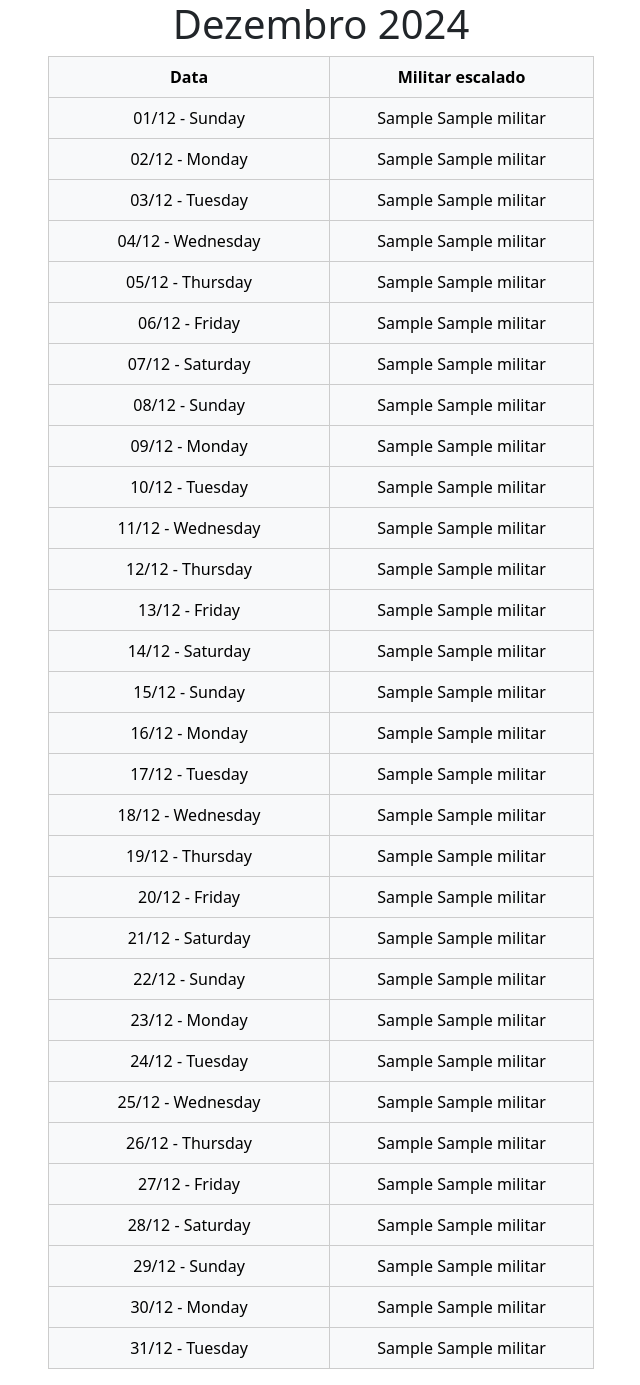
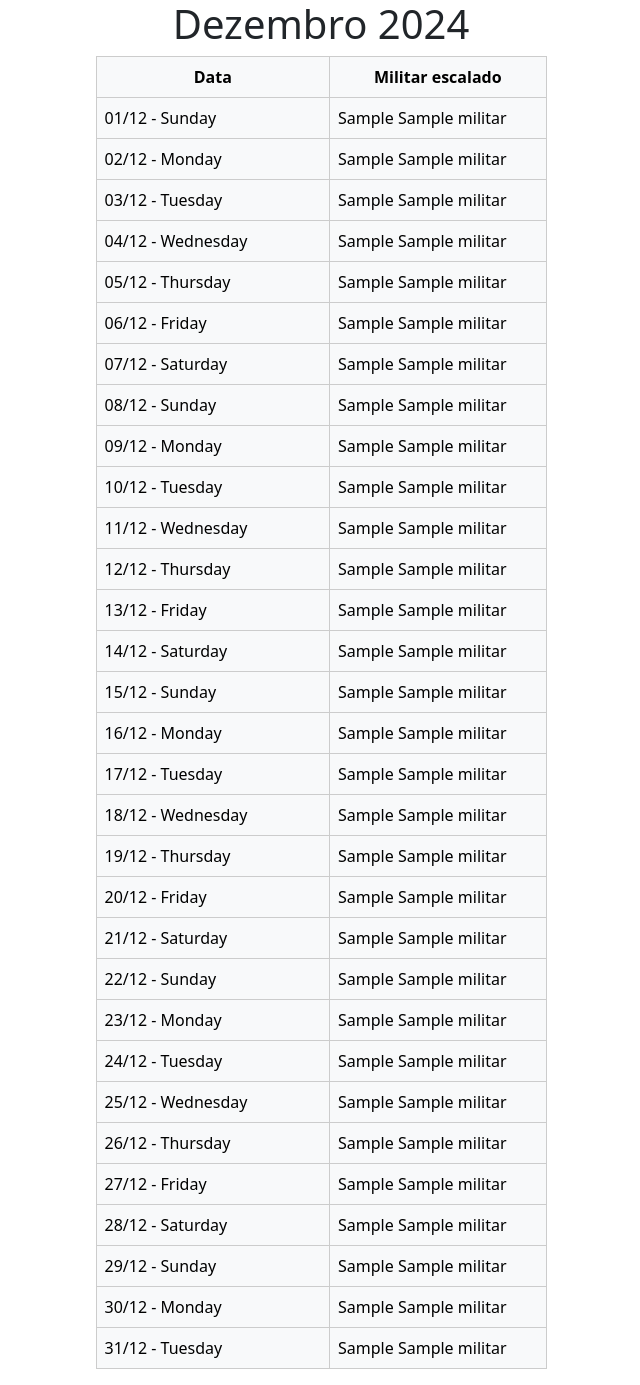
Before and after one commit to luiz-oberto/escala_de_servico, a Django app: page / in a window 1280 px wide. Shown: the whole page, without its empty margins (319-959 px from the left). Run offline with Django 5.2, Linux system fonts and the light colour scheme; tables that the repository leaves empty hold one stand-in row (values such as "Sample post"); parts of the project's set-up code (start-up, migrations or seed data) failed here and were passed over.

Commit message:
Name of the weekdays ajusted.

```diff
--- a/projeto_escala_servico/escala_servico/static/styles.css
+++ b/projeto_escala_servico/escala_servico/static/styles.css
@@ -4,8 +4,7 @@
 
 .dia-mes {
     border: 1px solid #ccc;
-    /* text-align: center; */
-    text-align: center;
+    text-align:left;
 }
 .row {
     text-align: center;
--- a/projeto_escala_servico/escala_servico/templates/escalas/escala_do_mes.html
+++ b/projeto_escala_servico/escala_servico/templates/escalas/escala_do_mes.html
@@ -14,7 +14,7 @@
     <div class="row align-items-center justify-content-center">
       <!-- Exibe o mês atual -->
       <h1>{{ mes_atual }} {{ ano_atual }}</h1>
-        <div class="col-6">
+        <div class="col-5">
           <!-- tabela com a respectiva escala do mês -->
         <table class="table table-light">
           <thead>
--- a/projeto_escala_servico/escala_servico/views.py
+++ b/projeto_escala_servico/escala_servico/views.py
@@ -50,6 +50,7 @@ def atualizar_escala():
         while i < quantidade_de_dias:
             data_escala = inicio_mes_atual + timedelta(days=i) # soma mais um dia
             pessoa_escalada = militares[i % len(militares)]
+            # if dias_da_semana[i] == 'domingo'
             Escala.objects.create(data=data_escala, pessoa=pessoa_escalada, dias_da_semana=dias_da_semana[i] ,  mes_referencia=inicio_mes_atual) #
             i+=1
 
@@ -67,5 +68,18 @@ def generate_weekday(ano_atual, mes_atual):
         (date(ano_atual, mes_atual, dia).strftime("%A"))  # Data e nome do dia
         for dia in range(1, dias_no_mes + 1)
     ]
+    # print(dias_da_semana.index('domingo'))
+    for dia in dias_da_semana:
+        # print(dia)
+        if dia == 'terÃ§a-feira':
+            index = dias_da_semana.index('terÃ§a-feira')
+            dias_da_semana.pop(index)
+            dias_da_semana.insert(index, 'terça-feira')
+        elif dia == 'sÃ¡bado':
+            index = dias_da_semana.index('sÃ¡bado')
+            dias_da_semana.pop(index)
+            dias_da_semana.insert(index, 'sábado')
+
+    print(dias_da_semana)
 
     return dias_da_semana
```
Also changed, not shown: projeto_escala_servico/escala_servico/admin.py (line endings or trailing spaces).
